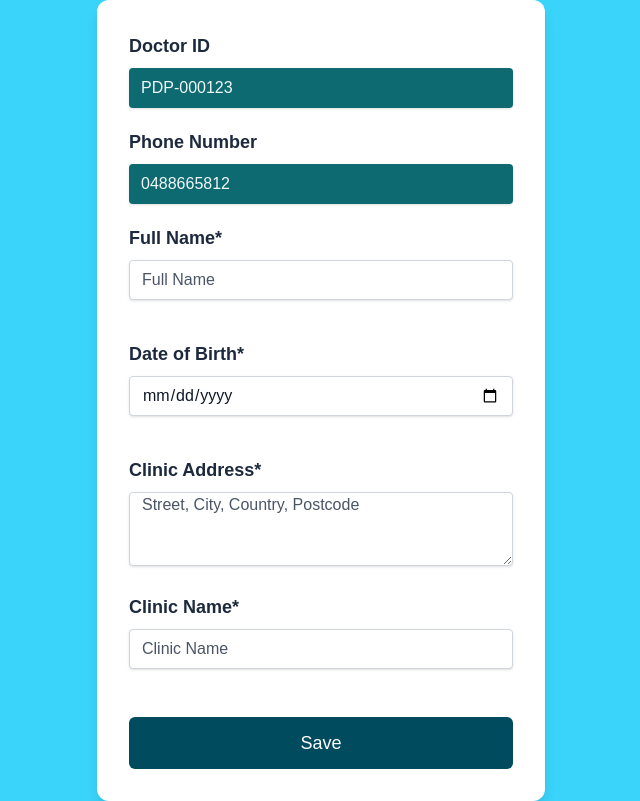
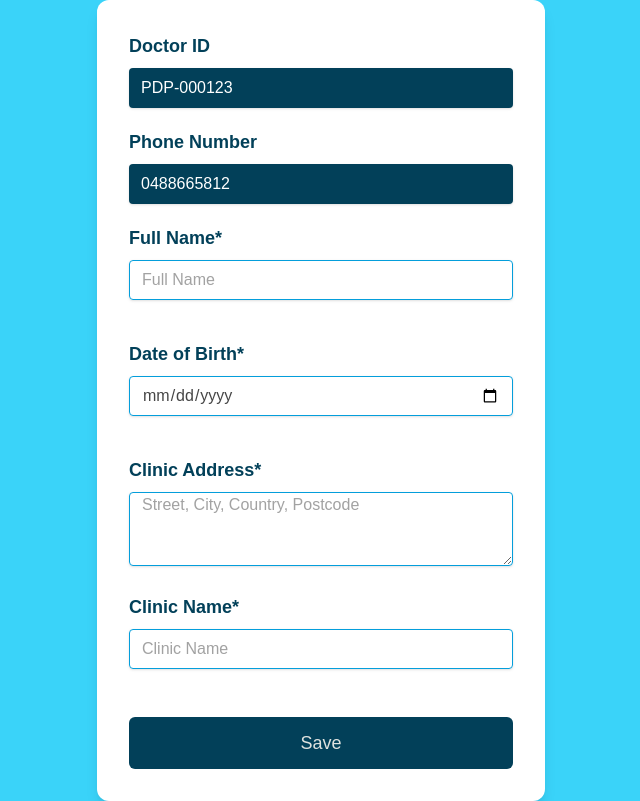
Before and after one commit to anantchhabda/Diabetes-Management-Application, a Next.js app: page /doctor-onboarding in a window 1280 px wide. Shown: the whole page, without its empty margins (319-959 px from the left). Built offline with nearby package versions, Linux system fonts and the light colour scheme.

Commit message:
fix css to use themes

```diff
--- a/src/app/doctor-onboarding/page.js
+++ b/src/app/doctor-onboarding/page.js
@@ -1,6 +1,7 @@
 export default function Page() {
   return (
-    <main className="flex flex-col justify-center items-center min-h-screen px-4 gap-8 bg-[rgba(58,211,249,1)]">
+    <main className="flex flex-col justify-center items-center min-h-screen px-4 gap-8"
+          style={{background: 'var(--background)'}}>
       <form
         id="onboardingForm"
         className="flex flex-col gap-5 w-full max-w-md bg-white p-8 rounded-xl shadow-lg mx-4"
@@ -9,7 +10,8 @@ export default function Page() {
         <div>
           <label
             htmlFor="doctorId"
-            className="block text-lg font-semibold text-slate-800 mb-2"
+            className="block text-lg font-semibold mb-2"
+            style={{color: 'var(--color-secondary)'}}
           >
             Doctor ID
           </label>
@@ -19,7 +21,8 @@ export default function Page() {
             type="text"
             value="PDP-000123"
             readOnly
-            className="w-full h-10 rounded bg-[#0c6a70] border-0 text-white/95 px-3 shadow-sm"
+            className="w-full h-10 rounded border-0 px-3 shadow-sm text-white"
+            style={{backgroundColor: 'var(--color-secondary)'}}
           />
         </div>
 
@@ -27,7 +30,8 @@ export default function Page() {
         <div>
           <label
             htmlFor="phone"
-            className="block text-lg font-semibold text-slate-800 mb-2"
+            className="block text-lg font-semibold mb-2"
+            style={{color: 'var(--color-secondary)'}}
           >
             Phone Number
           </label>
@@ -37,26 +41,28 @@ export default function Page() {
             type="tel"
             value="0488665812"
             readOnly
-            className="w-full h-10 rounded bg-[#0c6a70] border-0 text-white/95 px-3 shadow-sm"
+            className="w-full h-10 rounded border-0 px-3 shadow-sm text-white"
+            style={{backgroundColor: 'var(--color-secondary)'}}
           />
-          <p id="error-phone" className="text-red-600 text-sm"></p>
+          <p id="error-phone" className="text-sm" style={{color: 'var(--color-error)'}}></p>
         </div>
 
         {/* Full Name */}
         <Field label="Full Name*" id="fullName" placeholder="Full Name" />
 
         {/* Error for Full Name */}
-        <p id="error-fullName" className="text-red-600 text-sm"></p>
+        <p id="error-fullName" className="text-sm" style={{color: 'var(--color-error)'}}></p>
 
         {/* Date of Birth */}
         <Field label="Date of Birth*" id="dateOfBirth" type="date" />
-        <p id="error-dateOfBirth" className="text-red-600 text-sm"></p>
+        <p id="error-dateOfBirth" className="text-sm" style={{color: 'var(--color-error)'}}></p>
 
         {/* Clinic Address */}
         <div>
           <label
             htmlFor="clinicAddress"
-            className="block text-lg font-semibold text-slate-800 mb-2"
+            className="block text-lg font-semibold mb-2"
+            style={{color: 'var(--color-secondary)'}}
           >
             Clinic Address*
           </label>
@@ -65,23 +71,31 @@ export default function Page() {
             name="clinicAddress"
             rows={3}
             placeholder="Street, City, Country, Postcode"
-            className="w-full rounded bg-white border border-gray-300 px-3
-                       text-gray-900 placeholder-gray-600 shadow-sm
-                       focus:outline-none focus:ring-2 focus:ring-[#00C896]"
+            className="w-full rounded border px-3 shadow-sm
+                       focus:outline-none focus:ring-2"
+            style={{
+              borderColor: 'var(--color-primary)',
+              color: 'var(--color-textBlack)',
+              focusRingColor: 'var(--color-tertiary)'
+            }}
           />
-          <p id="error-clinicAddress" className="text-red-600 text-sm"></p>
+          <p id="error-clinicAddress" className="text-sm" style={{color: 'var(--color-error)'}}></p>
         </div>
 
         {/* Clinic Name */}
         <Field label="Clinic Name*" id="clinicName" placeholder="Clinic Name" />
 
         {/* Saved message */}
-        <p id="savedMsg" className="text-green-600 text-sm mb-2"></p>
+        <p id="savedMsg" className="text-sm mb-2" style={{color: 'var(--color-accent)'}}></p>
 
         {/* Save Button */}
         <button
           type="submit"
-          className="w-full py-3 bg-[#004B5E] text-white text-lg rounded-md hover:opacity-90 transition"
+          className="w-full py-3 text-lg rounded-md hover:opacity-90 transition"
+          style={{
+            backgroundColor: 'var(--color-secondary)',
+            color: 'var(--color-textWhite)'
+          }}
         >
           Save
         </button>
@@ -98,7 +112,8 @@ function Field({ label, id, type = "text", placeholder }) {
     <div>
       <label
         htmlFor={id}
-        className="block text-lg font-semibold text-slate-800 mb-2"
+        className="block text-lg font-semibold mb-2"
+        style={{color: 'var(--color-secondary)'}}
       >
         {label}
       </label>
@@ -107,9 +122,12 @@ function Field({ label, id, type = "text", placeholder }) {
         name={id}
         type={type}
         placeholder={placeholder || ""}
-        className="w-full h-10 rounded bg-white border border-gray-300 px-3
-                   text-gray-900 placeholder-gray-600 shadow-sm
-                   focus:outline-none focus:ring-2 focus:ring-[#00C896]"
+        className="w-full h-10 rounded border px-3 shadow-sm
+                   focus:outline-none focus:ring-2"
+        style={{
+          borderColor: 'var(--color-primary)',
+          color: 'var(--color-textBlack)'
+        }}
       />
     </div>
   );
--- a/src/app/family-onboarding/page.js
+++ b/src/app/family-onboarding/page.js
@@ -1,6 +1,7 @@
 export default function Page() {
   return (
-    <main className="flex flex-col justify-center items-center min-h-screen px-4 gap-8 bg-[rgba(58,211,249,1)]">
+    <main className="flex flex-col justify-center items-center min-h-screen px-4 gap-8"
+          style={{background: 'var(--background)'}}>
       <form
         id="onboardingForm"
         className="flex flex-col gap-5 w-full max-w-md bg-white p-8 rounded-xl shadow-lg mx-4"
@@ -9,7 +10,8 @@ export default function Page() {
         <div>
           <label
             htmlFor="familyId"
-            className="block text-lg font-semibold text-slate-800 mb-2"
+            className="block text-lg font-semibold mb-2"
+            style={{color: 'var(--color-secondary)'}}
           >
             Family ID
           </label>
@@ -19,7 +21,8 @@ export default function Page() {
             type="text"
             value="PDP-000123"
             readOnly
-            className="w-full h-10 rounded bg-[#0c6a70] border-0 text-white/95 px-3 shadow-sm"
+            className="w-full h-10 rounded border-0 px-3 shadow-sm text-white"
+            style={{backgroundColor: 'var(--color-secondary)'}}
           />
         </div>
 
@@ -27,7 +30,8 @@ export default function Page() {
         <div>
           <label
             htmlFor="phone"
-            className="block text-lg font-semibold text-slate-800 mb-2"
+            className="block text-lg font-semibold mb-2"
+            style={{color: 'var(--color-secondary)'}}
           >
             Phone Number
           </label>
@@ -37,26 +41,28 @@ export default function Page() {
             type="tel"
             value="0488665812"
             readOnly
-            className="w-full h-10 rounded bg-[#0c6a70] border-0 text-white/95 px-3 shadow-sm"
+            className="w-full h-10 rounded border-0 px-3 shadow-sm text-white"
+            style={{backgroundColor: 'var(--color-secondary)'}}
           />
-          <p id="error-phone" className="text-red-600 text-sm"></p>
+          <p id="error-phone" className="text-sm" style={{color: 'var(--color-error)'}}></p>
         </div>
 
         {/* Full Name */}
         <Field label="Full Name*" id="fullName" placeholder="Full Name" />
 
         {/* Error for Full Name */}
-        <p id="error-fullName" className="text-red-600 text-sm"></p>
+        <p id="error-fullName" className="text-sm" style={{color: 'var(--color-error)'}}></p>
 
         {/* Date of Birth */}
         <Field label="Date of Birth*" id="dateOfBirth" type="date" />
-        <p id="error-dateOfBirth" className="text-red-600 text-sm"></p>
+        <p id="error-dateOfBirth" className="text-sm" style={{color: 'var(--color-error)'}}></p>
 
         {/* Full Address */}
         <div>
           <label
             htmlFor="fullAddress"
-            className="block text-lg font-semibold text-slate-800 mb-2"
+            className="block text-lg font-semibold mb-2"
+            style={{color: 'var(--color-secondary)'}}
           >
             Full Address*
           </label>
@@ -65,22 +71,27 @@ export default function Page() {
             name="fullAddress"
             rows={3}
             placeholder="Street, City, Country, Postcode"
-            className="w-full rounded bg-white border border-gray-300 px-3
-                       text-gray-900 placeholder-gray-600 shadow-sm
-                       focus:outline-none focus:ring-2 focus:ring-[#00C896]"
+            className="w-full rounded border px-3 shadow-sm
+                       focus:outline-none focus:ring-2"
+            style={{
+              borderColor: 'var(--color-primary)',
+              color: 'var(--color-textBlack)'
+            }}
           />
-          <p id="error-fullAddress" className="text-red-600 text-sm"></p>
+          <p id="error-fullAddress" className="text-sm" style={{color: 'var(--color-error)'}}></p>
         </div>
 
-
-
         {/* Saved message */}
-        <p id="savedMsg" className="text-green-600 text-sm mb-2"></p>
+        <p id="savedMsg" className="text-sm mb-2" style={{color: 'var(--color-accent)'}}></p>
 
         {/* Save Button */}
         <button
           type="submit"
-          className="w-full py-3 bg-[#004B5E] text-white text-lg rounded-md hover:opacity-90 transition"
+          className="w-full py-3 text-lg rounded-md hover:opacity-90 transition"
+          style={{
+            backgroundColor: 'var(--color-secondary)',
+            color: 'var(--color-textWhite)'
+          }}
         >
           Save
         </button>
@@ -97,7 +108,8 @@ function Field({ label, id, type = "text", placeholder }) {
     <div>
       <label
         htmlFor={id}
-        className="block text-lg font-semibold text-slate-800 mb-2"
+        className="block text-lg font-semibold mb-2"
+        style={{color: 'var(--color-secondary)'}}
       >
         {label}
       </label>
@@ -106,9 +118,12 @@ function Field({ label, id, type = "text", placeholder }) {
         name={id}
         type={type}
         placeholder={placeholder || ""}
-        className="w-full h-10 rounded bg-white border border-gray-300 px-3
-                   text-gray-900 placeholder-gray-600 shadow-sm
-                   focus:outline-none focus:ring-2 focus:ring-[#00C896]"
+        className="w-full h-10 rounded border px-3 shadow-sm
+                   focus:outline-none focus:ring-2"
+        style={{
+          borderColor: 'var(--color-primary)',
+          color: 'var(--color-textBlack)'
+        }}
       />
     </div>
   );
```
